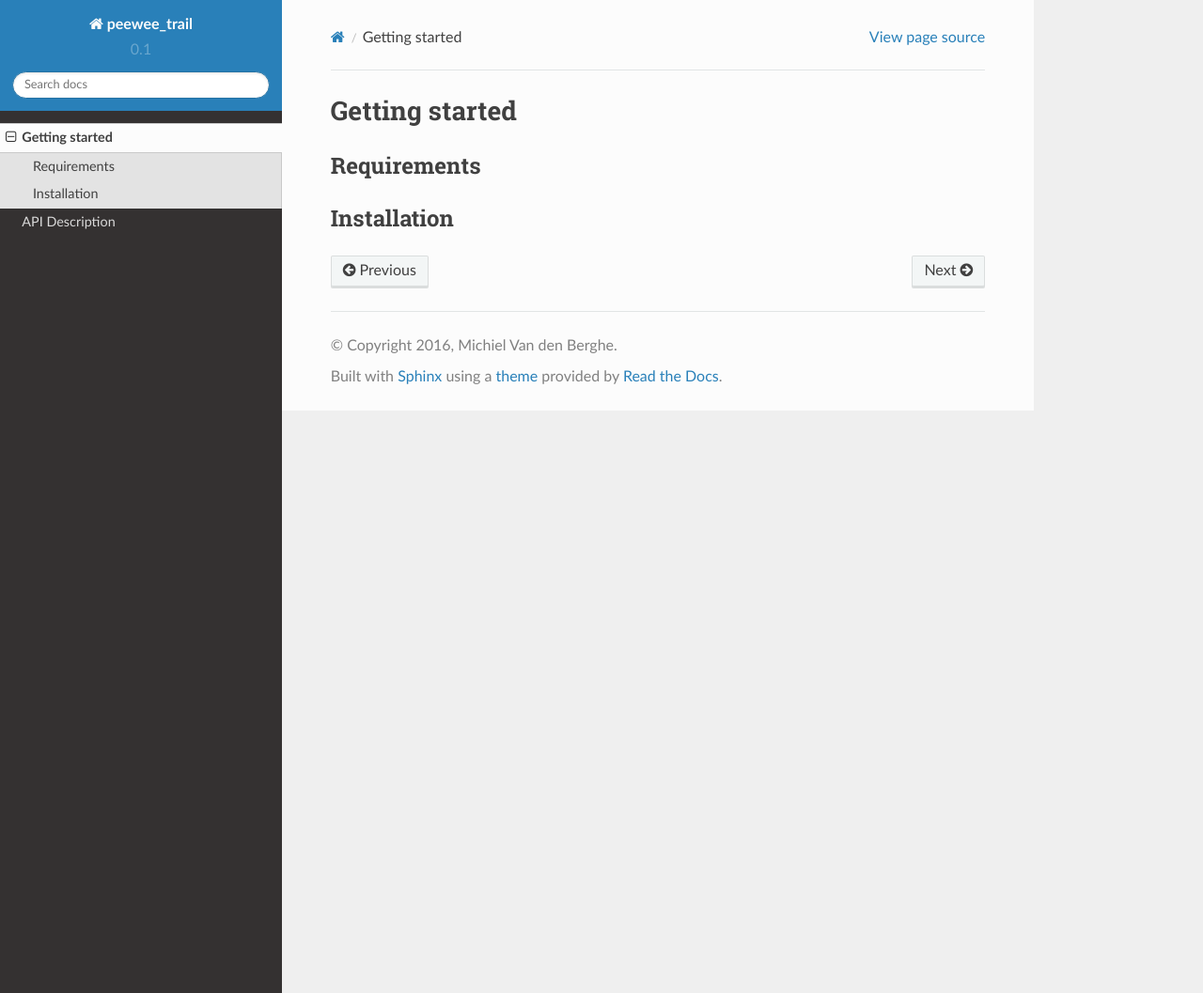
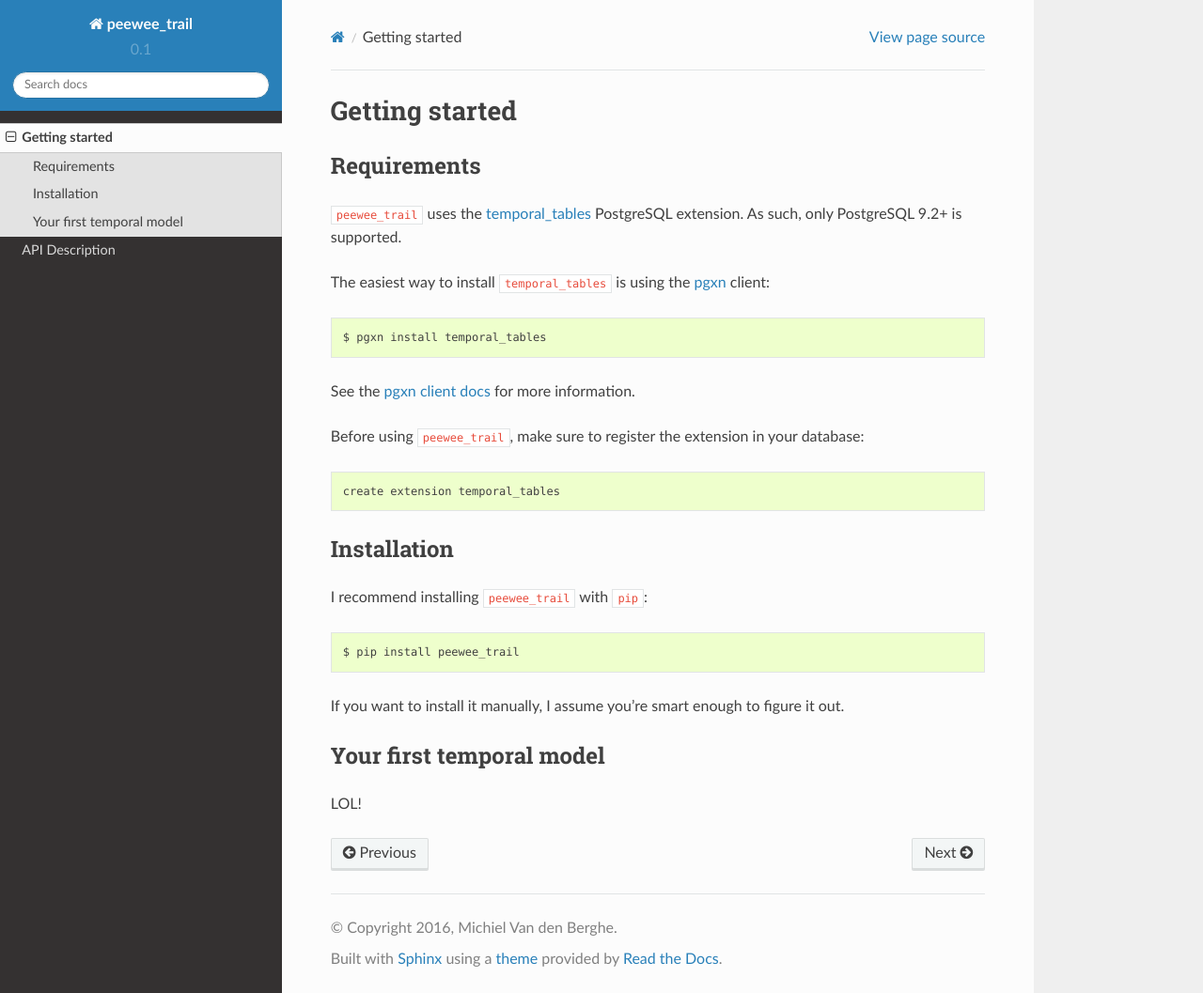
Before and after one commit to mivdnber/peewee_trail, a Sphinx documentation site: the page built from docs/getting-started.rst, in a window 1280 px wide and 1057 px high. Shown: the whole window at 94% size. Built offline with Sphinx 7.4.7 and the Read the Docs theme 2.0.0, drawn with Linux system fonts in a browser that asks for light colours.

Commit message:
Continuing work on docs

```diff
--- a/docs/getting-started.rst
+++ b/docs/getting-started.rst
@@ -6,5 +6,34 @@ Getting started
 Requirements
 ------------
 
+``peewee_trail`` uses the temporal_tables_ PostgreSQL extension. As such,
+only PostgreSQL 9.2+ is supported.
+
+The easiest way to install ``temporal_tables`` is using the pgxn_ client::
+
+    $ pgxn install temporal_tables
+
+See the `pgxn client docs <pgxn_>`_ for more information.
+
+Before using ``peewee_trail``, make sure to register the extension in your database::
+
+    create extension temporal_tables
+
+
 Installation
 ------------
+
+I recommend installing ``peewee_trail`` with ``pip``::
+
+    $ pip install peewee_trail
+
+If you want to install it manually, I assume you're smart enough to figure it
+out.
+
+Your first temporal model
+-------------------------
+
+LOL!
+
+.. _temporal_tables: http://pgxn.org/dist/temporal_tables/
+.. _pgxn: http://pgxnclient.projects.pgfoundry.org/
```
